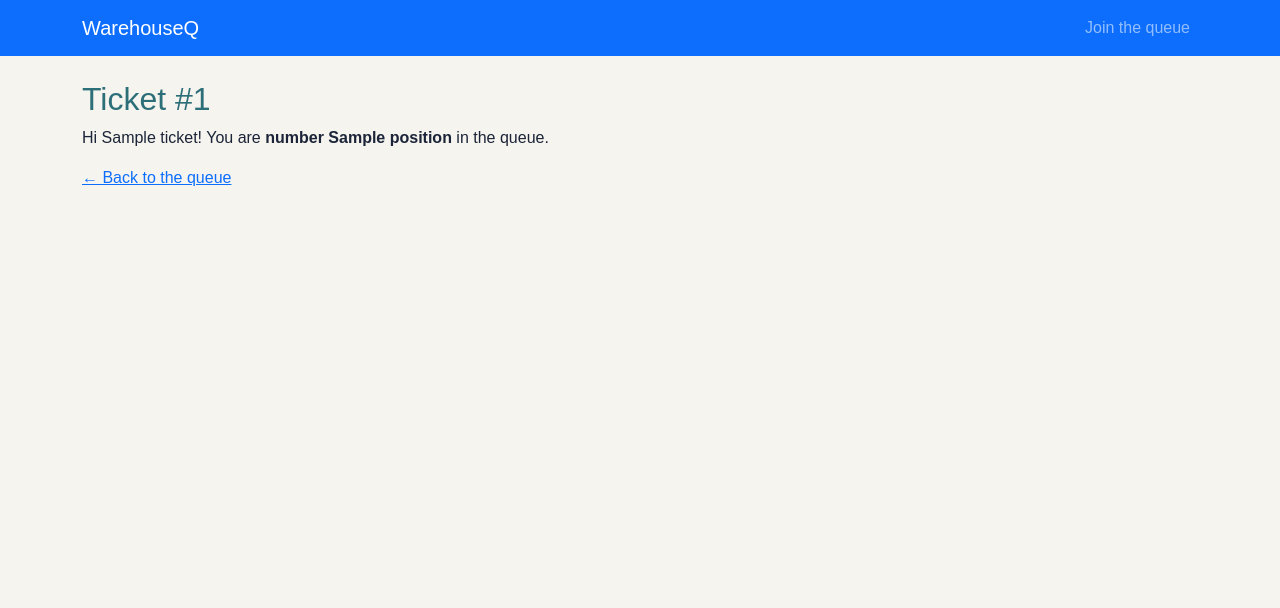
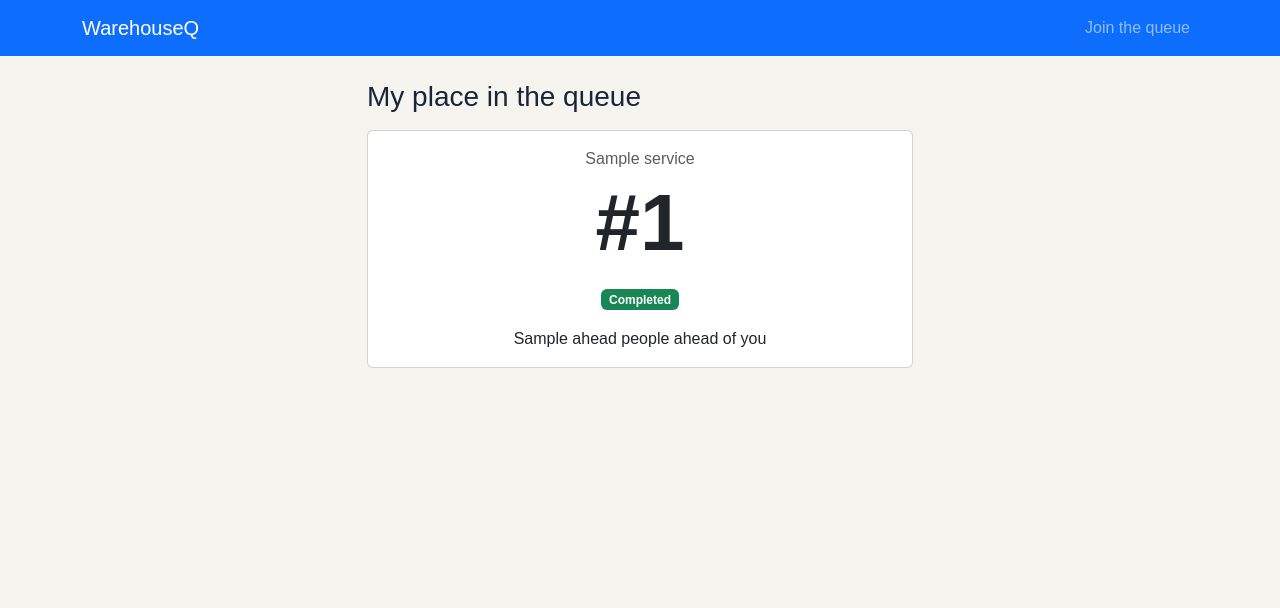
Before and after one commit to stebbn/CCC181, a Flask app: template activities/queue-app/app/templates/ticket.html in a window 1280 px wide. Shown: the top 608 px of the page. Run offline with Flask 3, Linux system fonts and the light colour scheme; the template is opened without the code that fills it: most values are stand-ins (such as "Sample title", 1, 10 or a date in 2020); parts of the project's set-up code (start-up, migrations or seed data) failed here and were passed over.

Commit message:
My place page

```diff
--- a/activities/queue-app/app/app.py
+++ b/activities/queue-app/app/app.py
@@ -10,7 +10,7 @@ SERVICES: list[ServiceDict] = [
 ]
 
 TICKETS: list[Ticket] = [
-    Ticket(number=1, name="Alex", service_id=1, items=[Item(name= "Ball", count=1, info="its a ball")], status="waiting"),
+    Ticket(number=1, name="Alex", service_id=1, items=[Item(name= "Ball", count=1, info="its a ball")], status="Waiting"),
 ]
 
 def getQueuePlacement() -> int:
@@ -23,12 +23,26 @@ def getNextPlacement() -> int:
 def index():
     return render_template("index.html", name="", tickets=TICKETS)
 
-@app.route("/queue/<int:ticket_id>")
+@app.get("/queue/<int:ticket_id>")
 def ticket(ticket_id):
-    for position, t in enumerate(TICKETS, start=1):
-        if t.number== ticket_id:
-            return render_template("ticket.html", ticket=t, position=position)
-    abort(404)
+    t = next((t for t in TICKETS if t.number == ticket_id), None)
+    if t is None:
+        abort(404)
+    ahead = [x for x in TICKETS
+             if x.service_id == t.service_id
+             and x.status == "Waiting"
+             and x.number < t.number]
+    service = next(s for s in SERVICES if s["id"] == t.service_id)
+    return render_template("ticket.html", ticket=t, service=service, ahead=len(ahead))
+
+@app.post("/queue/<int:ticket_id>/leave")
+def leave_queue(ticket_id):
+    t = next((t for t in TICKETS if t.number == ticket_id), None)
+    if t is None:
+        abort(404)
+    t.status = "No-Show"
+    flash(f"Ticket #{ticket_id} has left the queue.", "success")
+    return redirect(url_for("index"))
 
 @app.post("/join")
 def join():
@@ -77,7 +91,7 @@ def join():
             Item(name=item, count=count, info="")
             for item, count in zip(item_names, item_counts)
         ],
-        status="waiting",
+        status="Waiting",
     ))
 
     print(TICKETS[number-1])
--- a/activities/queue-app/app/queue_types.py
+++ b/activities/queue-app/app/queue_types.py
@@ -1,7 +1,7 @@
 from dataclasses import dataclass
 from typing import TypedDict, Literal
 
-type status_types = Literal["waiting", "processing", "none", "completed"]
+type status_types = Literal["Waiting", "Processing", "None", "Completed", "No-Show"]
 
 @dataclass
 class Item:
--- a/activities/queue-app/app/templates/ticket.html
+++ b/activities/queue-app/app/templates/ticket.html
@@ -1,9 +1,44 @@
 {% extends "base.html" %}
 
-{% block title %}Ticket #{{ ticket.number }} · ClinicQ{% endblock %}
+{% block title %}Ticket #{{ ticket.number }} · WarehouseQ{% endblock %}
 
 {% block content %}
-  <h2>Ticket #{{ ticket.number }}</h2>
-  <p>Hi {{ ticket.name }}! You are <strong>number {{ position }}</strong> in the queue.</p>
-  <p><a href="{{ url_for('index') }}">&larr; Back to the queue</a></p>
+  <div class="row justify-content-center">
+    <div class="col-12 col-md-8 col-lg-6">
+      <h1 class="h3 mb-3">My place in the queue</h1>
+
+      <div class="card">
+        <div class="card-body text-center">
+          <p class="text-body-secondary mb-1">{{ service.name }}</p>
+          <p class="display-1 fw-bold mb-3">#{{ ticket.number }}</p>
+
+          <div id="live-status" aria-live="polite">
+            {% if ticket.status == "Waiting" %}
+              <span class="badge text-bg-warning">{{ ticket.status }}</span>
+            {% elif ticket.status == "Processing" %}
+              <span class="badge text-bg-info">{{ ticket.status }}</span>
+            {% elif ticket.status == "Completed" %}
+              <span class="badge text-bg-success">{{ ticket.status }}</span>
+            {% else %}
+              <span class="badge text-bg-secondary">{{ ticket.status }}</span>
+            {% endif %}
+
+            {% if ahead == 0 %}
+              <p class="mt-3 mb-0">You're next!</p>
+            {% elif ahead == 1 %}
+              <p class="mt-3 mb-0">1 person ahead of you</p>
+            {% else %}
+              <p class="mt-3 mb-0">{{ ahead }} people ahead of you</p>
+            {% endif %}
+          </div>
+
+          {% if ticket.status == "Waiting" %}
+            <form method="post" action="{{ url_for('leave_queue', ticket_id=ticket.number) }}" class="mt-4">
+              <button type="submit" class="btn btn-outline-danger">Leave the queue</button>
+            </form>
+          {% endif %}
+        </div>
+      </div>
+    </div>
+  </div>
 {% endblock %}
```
Also changed, not shown: activities/queue-app/hw3_queue_app.md (+4 -4 lines).
